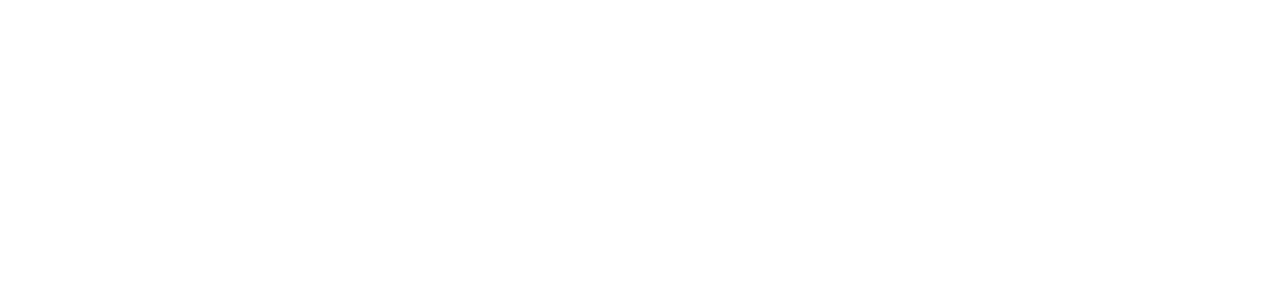
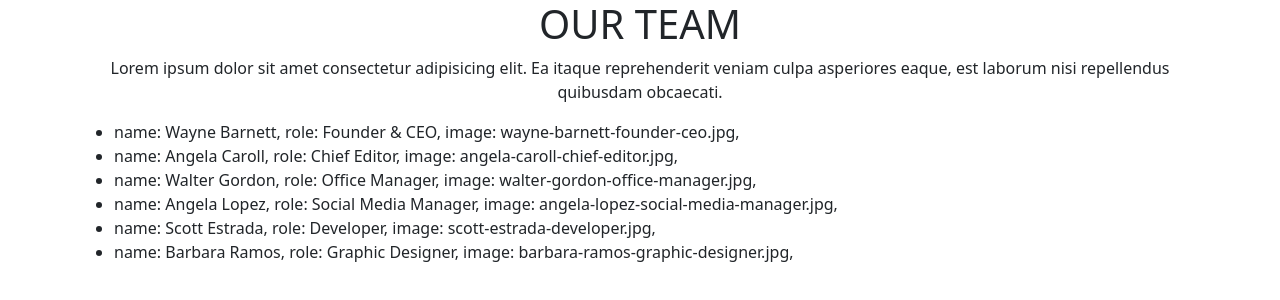
Before and after one commit to GiuseppeCassone/js-our-team, a plain HTML site: page index.html in a window 1280 px wide. Drawn offline with nearby package versions, Linux system fonts and the light colour scheme.

Commit message:
completata milestone 2 stampando nel DOM le info di ogni membro

```diff
--- a/index.html
+++ b/index.html
@@ -9,6 +9,39 @@
   </head>
   <body>
 
+    <div class="container">
+
+        <h1 class="text-center">OUR TEAM</h1>
+        <p class="text-center">Lorem ipsum dolor sit amet consectetur adipisicing elit. Ea itaque reprehenderit veniam culpa asperiores eaque, est laborum nisi repellendus quibusdam obcaecati.</p>
+
+        <ul>
+
+        </ul>
+        <!-- <div class="row">
+            <div class="col-4">
+
+            </div>
+            <div class="col-4">
+
+            </div>
+            <div class="col-4">
+
+            </div>
+        </div>
+
+        <div class="row">
+            <div class="col-4">
+
+            </div>
+            <div class="col-4">
+
+            </div>
+            <div class="col-4">
+
+            </div>
+        </div>
+    </div> -->
+
 
 
     <script src="./js/script.js"></script>
--- a/js/script.js
+++ b/js/script.js
@@ -50,15 +50,25 @@ const teamInfo = [
         image: "barbara-ramos-graphic-designer.jpg"
     }
 
-]
+];
 
+const infoElement = document.querySelector("ul");
+
+// Stampare in console le info di ogni membro del team
 for (let i = 0; i < teamInfo.length; i++) {
 
     const actualObject = teamInfo[i];
 
+    let showInfo = ""
+
     for (let key in actualObject) {
 
-        console.log(key + ": " + actualObject[key])
+        // console.log(key + ": " + actualObject[key]);
+
+        showInfo += `${key}: ${actualObject[key]}, `;
     }
 
+    infoElement.innerHTML += `<li>${showInfo}</li>`;
+    console.log(infoElement)
+
 }
```
